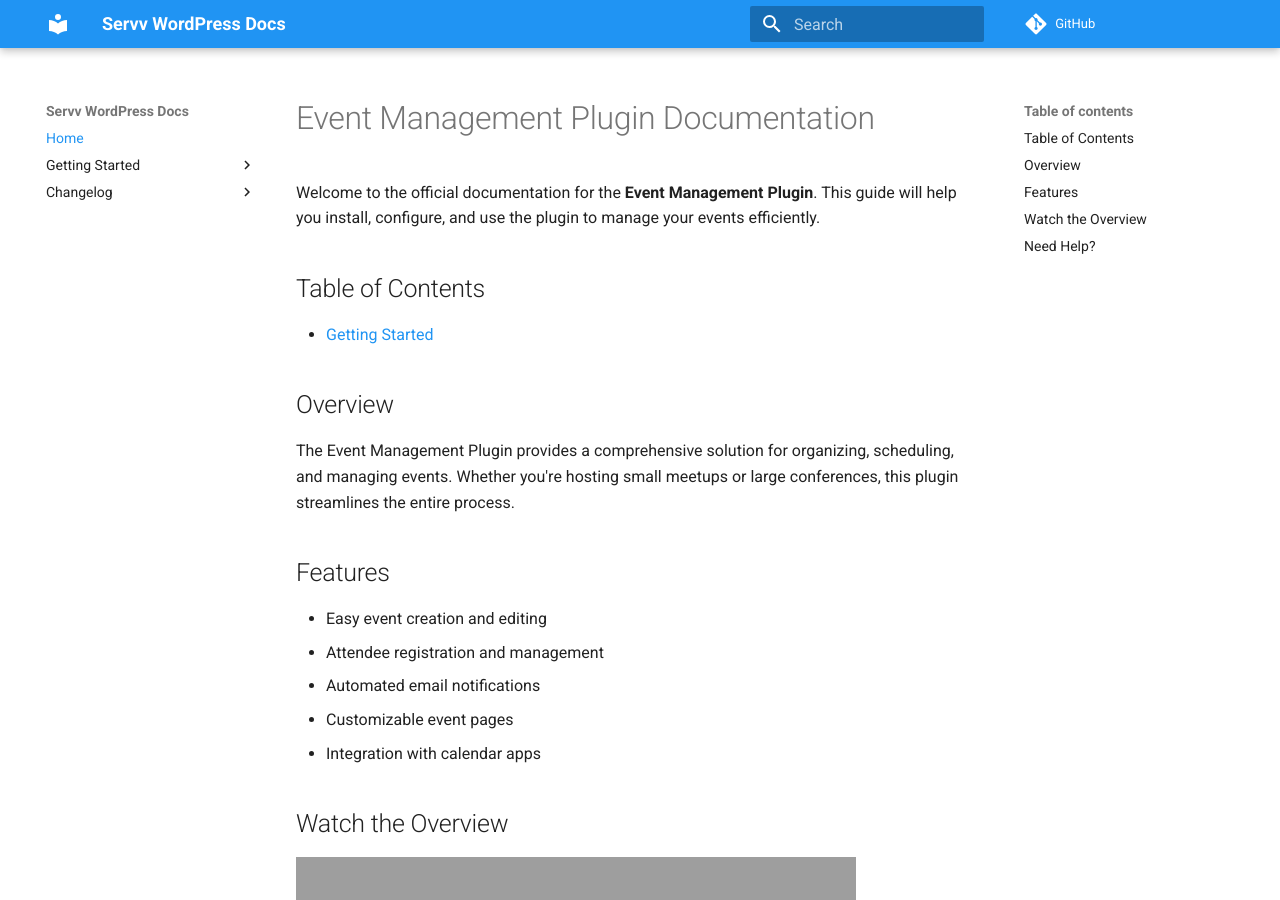
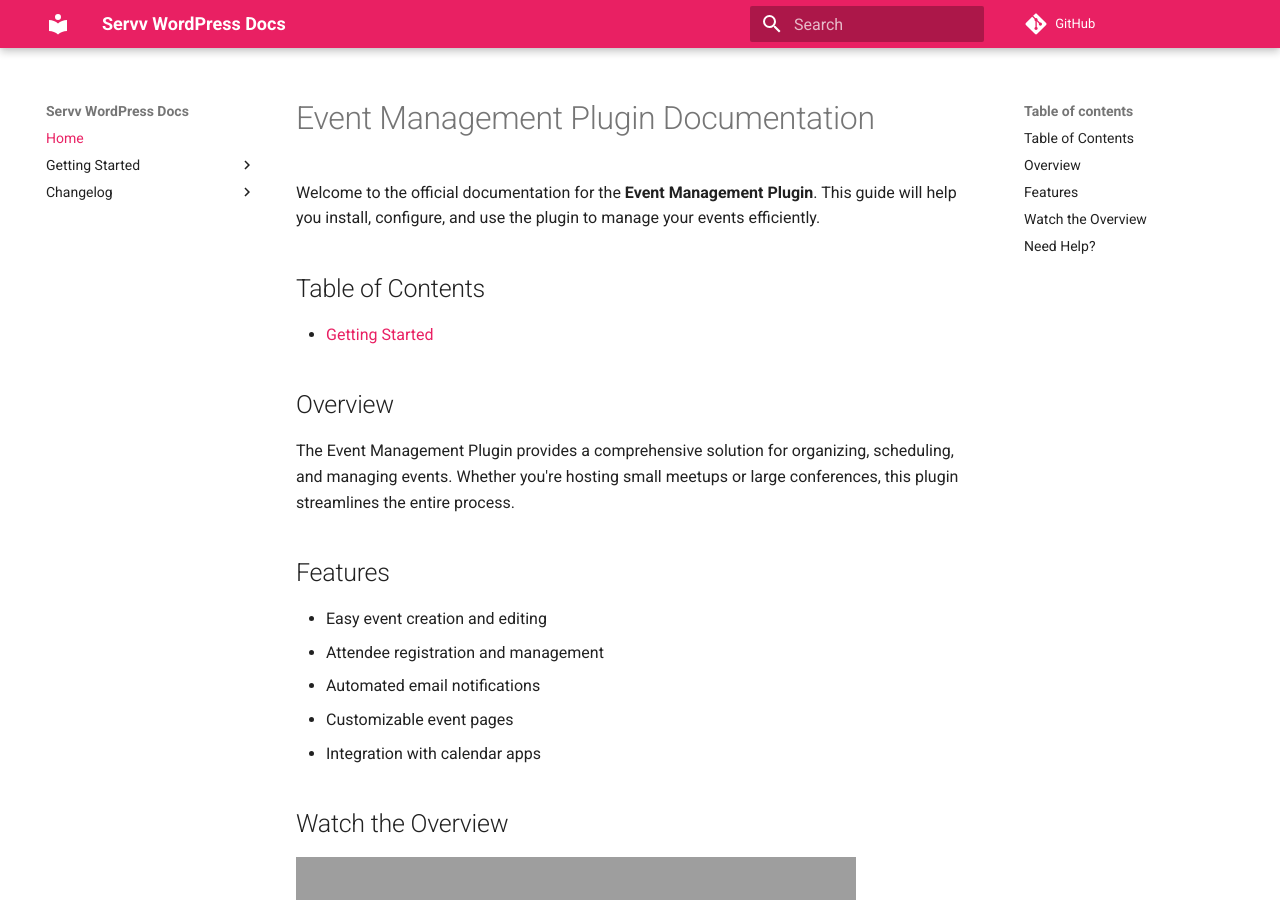
Before and after one commit to varuncoderise/demo_docs, an MkDocs documentation site: the page built from docs/index.md, in a window 1280 px wide and 900 px high. Built offline with MkDocs 1.6.1 and Material for MkDocs 9.7.7, drawn with Linux system fonts in a browser that asks for light colours; comment, search, counter and statistics services are not loaded; grey boxes are pictures that could not be loaded.

Commit message:
apply enhancement

```diff
--- a/mkdocs.yml
+++ b/mkdocs.yml
@@ -2,7 +2,7 @@ site_name: Servv WordPress Docs
 theme:
   name: material
   palette:
-    primary: blue
+    primary: pink
     accent: light blue
 nav:
   - Home: index.md
```
